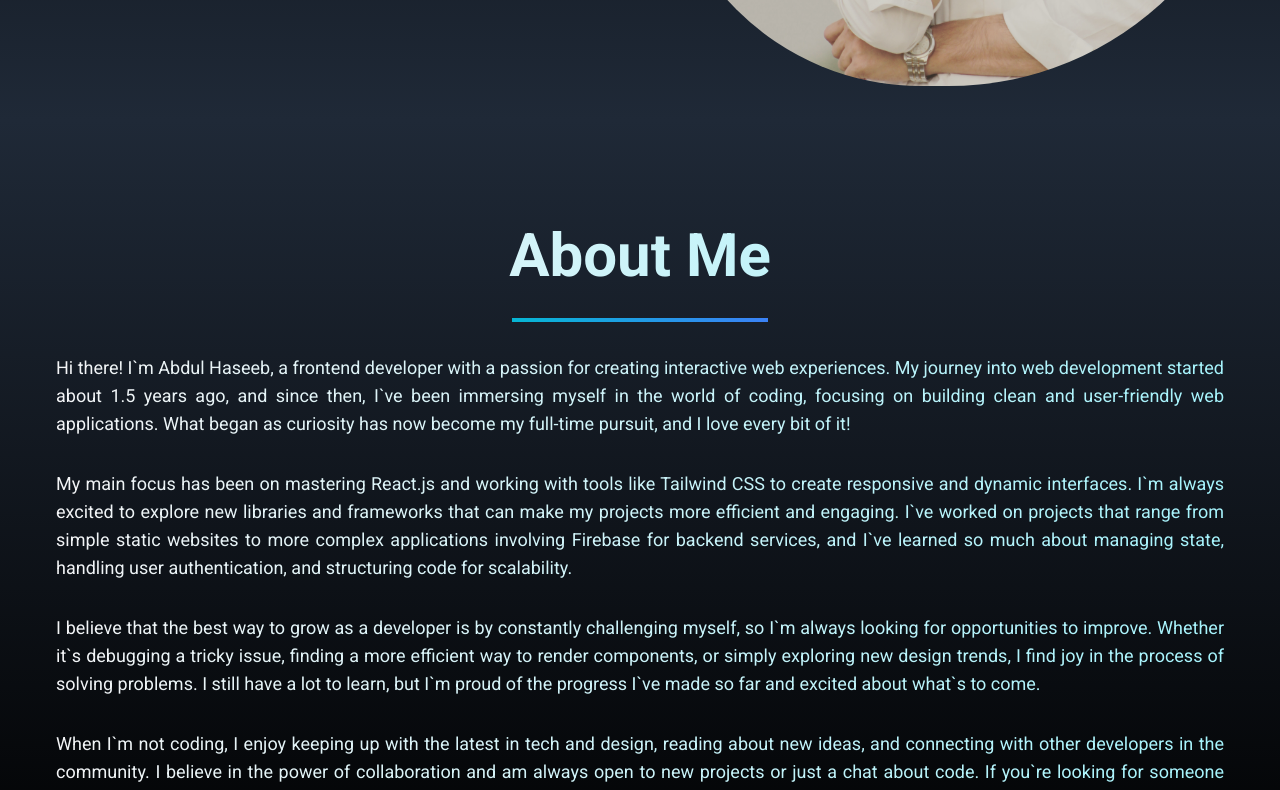
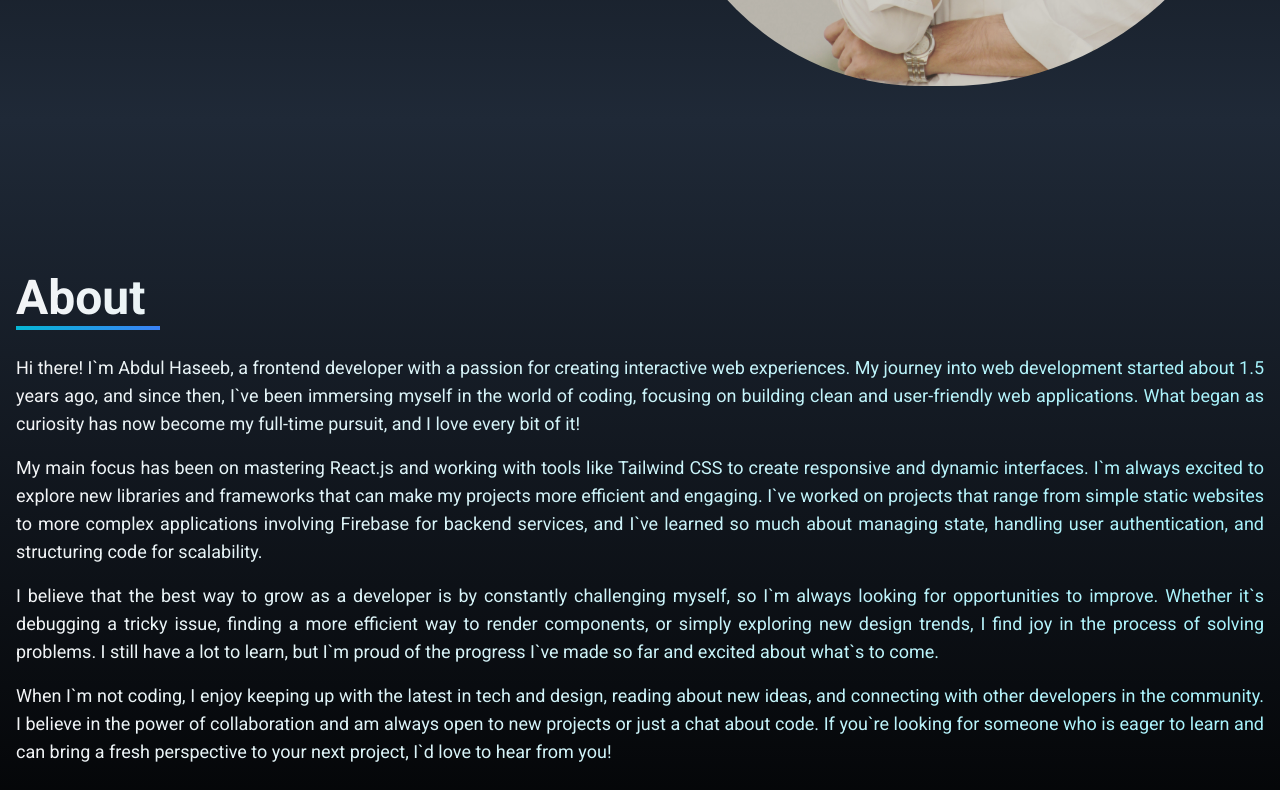
Before and after one commit to Abdul-Haseb/my-portfolio, a React (Vite) app: page / in a window 1280 px wide. Shown: the part 680-1470 px from the top of the page. Built offline with nearby package versions, Linux system fonts and the light colour scheme.

Commit message:
About section modification

```diff
--- a/src/components/About.jsx
+++ b/src/components/About.jsx
@@ -10,19 +10,19 @@ export default function About() {
   return (
     <div
       id="about"
-      className="w-full lg:h-screen py-24 md:py-28 bg-gradient-to-b to-black from-gray-800 text-gray-300 px-6 flex items-center"
+      className="w-full lg:h-screen py-24 md:py-28 bg-gradient-to-b to-black from-gray-800 text-gray-300 flex items-center px-4"
       ref={ref}
     >
       <motion.div
-        className="max-w-screen-xl mx-auto px-4 lg:px-8 py-12 lg:py-16 text-gray-300 space-y-8"
+        className="max-w-screen-xl mx-auto py-12 lg:py-16 text-gray-300"
         initial={{ opacity: 0, y: 50 }} // Initial state
         animate={inView ? { opacity: 1, y: 0 } : {}} // Animate when in view
         transition={{ duration: 0.8, ease: "easeOut" }} // Animation duration
       >
-        <h2 className="text-4xl md:text-5xl lg:text-6xl font-semibold bg-gradient-to-r from-gray-100 to-cyan-200 bg-clip-text text-transparent text-center mb-4">
-          About Me
-        </h2>
-        <div className="w-40 lg:w-64 bg-gradient-to-r from-cyan-500 to-blue-500 h-1 mx-auto mb-8" />
+        <h3 className="text-3xl md:text-4xl lg:text-5xl font-semibold bg-gradient-to-r from-gray-100 to-cyan-200  bg-clip-text text-transparent text-justify mb-1">
+          About
+        </h3>
+        <div className="w-24 md:w-28 lg:w-36 bg-gradient-to-r from-cyan-500 to-blue-500 h-1 mb-6" />
         <p className="md:text-lg leading-relaxed bg-gradient-to-r from-gray-100 to-cyan-200 bg-clip-text text-transparent text-justify">
           Hi there! I`m Abdul Haseeb, a frontend developer with a passion for
           creating interactive web experiences. My journey into web development
@@ -31,7 +31,7 @@ export default function About() {
           user-friendly web applications. What began as curiosity has now become
           my full-time pursuit, and I love every bit of it!
         </p>
-        <p className="md:text-lg leading-relaxed bg-gradient-to-r from-gray-100 to-cyan-200 bg-clip-text text-transparent text-justify">
+        <p className="md:text-lg leading-relaxed bg-gradient-to-r from-gray-100 to-cyan-200 bg-clip-text text-transparent text-justify my-4">
           My main focus has been on mastering React.js and working with tools
           like Tailwind CSS to create responsive and dynamic interfaces. I`m
           always excited to explore new libraries and frameworks that can make
@@ -50,7 +50,7 @@ export default function About() {
           lot to learn, but I`m proud of the progress I`ve made so far and
           excited about what`s to come.
         </p>
-        <p className="md:text-lg leading-relaxed bg-gradient-to-r from-gray-100 to-cyan-200 bg-clip-text text-transparent text-justify">
+        <p className="md:text-lg leading-relaxed bg-gradient-to-r from-gray-100 to-cyan-200 bg-clip-text text-transparent text-justify mt-4">
           When I`m not coding, I enjoy keeping up with the latest in tech and
           design, reading about new ideas, and connecting with other developers
           in the community. I believe in the power of collaboration and am
--- a/src/components/Home.jsx
+++ b/src/components/Home.jsx
@@ -1,5 +1,6 @@
 import { PiArrowFatLinesRightThin } from "react-icons/pi";
 import { motion } from "framer-motion";
+import { Link } from "react-scroll";
 
 export default function Home() {
   return (
@@ -35,13 +36,19 @@ export default function Home() {
             web applications using technologies like React, Tailwind CSS, and
             Next.js.
           </p>
+          <Link
+            to={"portfolio"}
+            smooth={true}
+            duration={500} // Smooth scrolling duration
+            offset={-70} // Offset for sticky navbar (adjust if necessary)
+          >
             <motion.button
               className="group text-white px-4 md:px-6 py-2 hover:scale-110 transition-transform duration-500  md:py-3 my-2 flex items-center rounded-md bg-gradient-to-r from-cyan-600 to-blue-600 cursor-pointer"
               initial={{ opacity: 0, scale: 0.9 }}
               animate={{ opacity: 1, scale: 1 }}
               transition={{ delay: 1, duration: 0.8 }}
             >
-            Portfolio{" "}
+              Portfolio
               <span>
                 <PiArrowFatLinesRightThin
                   className="text-white group-hover:rotate-90 transition-all duration-200 ease-in ml-2"
@@ -49,6 +56,7 @@ export default function Home() {
                 />
               </span>
             </motion.button>
+          </Link>
         </motion.div>
       </div>
     </div>
```
Lines whose indentation alone changed are shown as unchanged.
